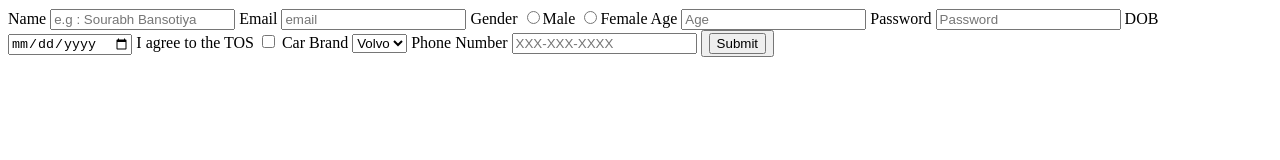
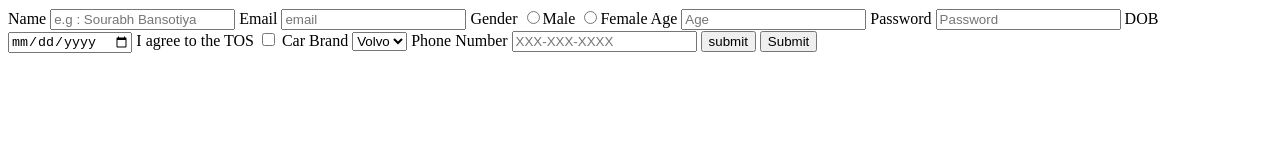
Before and after one commit to acciojob/signup-form-car-sourabh-bansotiya, a website: page main.html in a window 1280 px wide. Drawn offline with Linux system fonts and the light colour scheme.

Commit message:
created a submission

```diff
--- a/main.html
+++ b/main.html
@@ -54,9 +54,9 @@
     <label for="tel">Phone Number
         <input id="tel" type="tel" placeholder="XXX-XXX-XXXX">
     </label>
-    <button>
+    <button type="submit">submit</button>
     <input type="submit" value="Submit">
-		</button>
+
 </form>
 
 <!-- ... (other HTML code) -->
```
